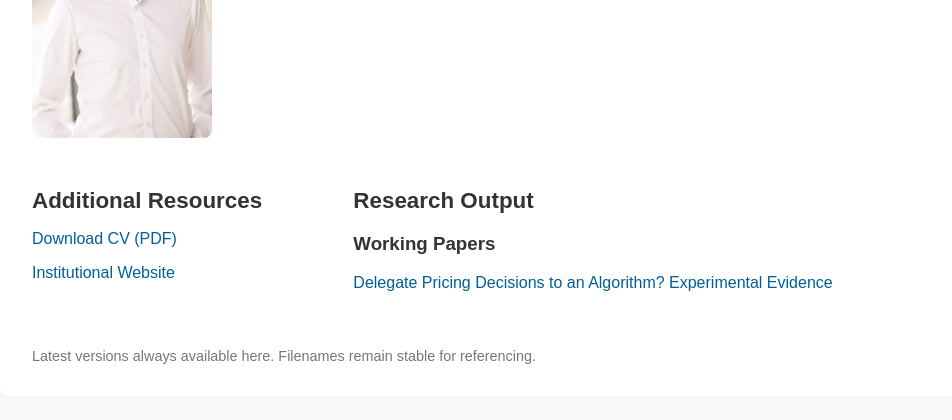
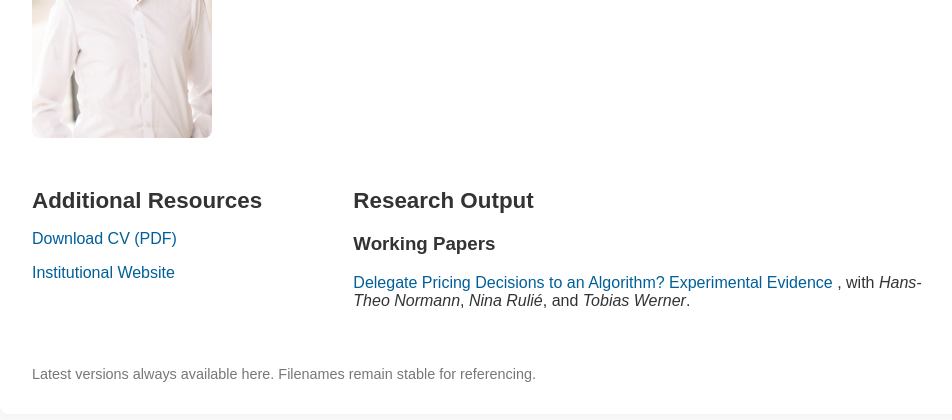
Before and after one commit to OStypa/profile, a plain HTML site: page index.html in a window 1280 px wide. Shown: the part 196-616 px from the top of the page, without its empty margins (158-1110 px from the left). Drawn offline with Linux system fonts and the light colour scheme.

Commit message:
update co-authors

```diff
--- a/index.html
+++ b/index.html
@@ -108,7 +108,7 @@
           <li>
             <a href="paper_delegate_pricing_decisions_algorithm.pdf">
               Delegate Pricing Decisions to an Algorithm? Experimental Evidence
-            </a>
+            </a>, with <em>Hans-Theo Normann</em>, <em>Nina Rulié</em>, and <em>Tobias Werner</em>.
           </li>
         </ul>
 
```
